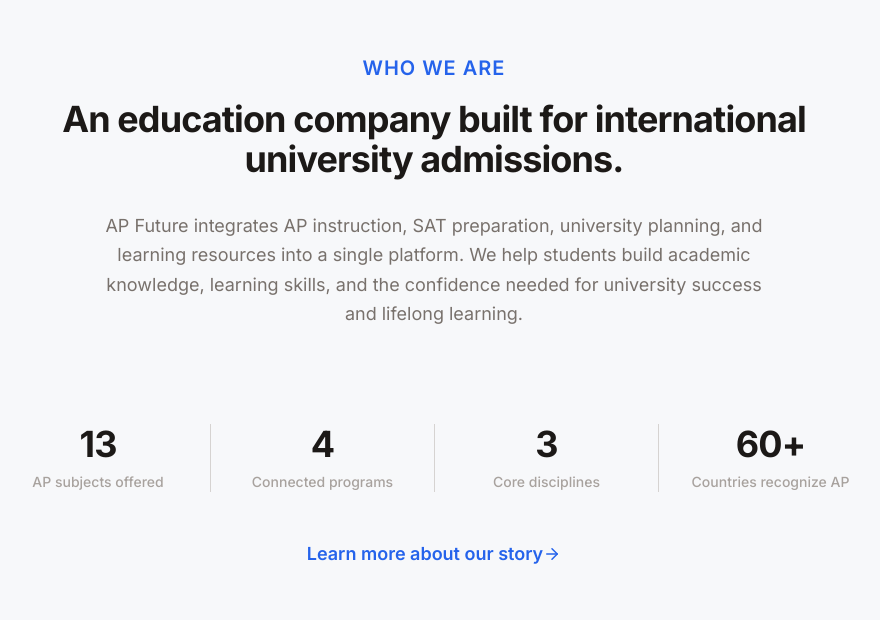
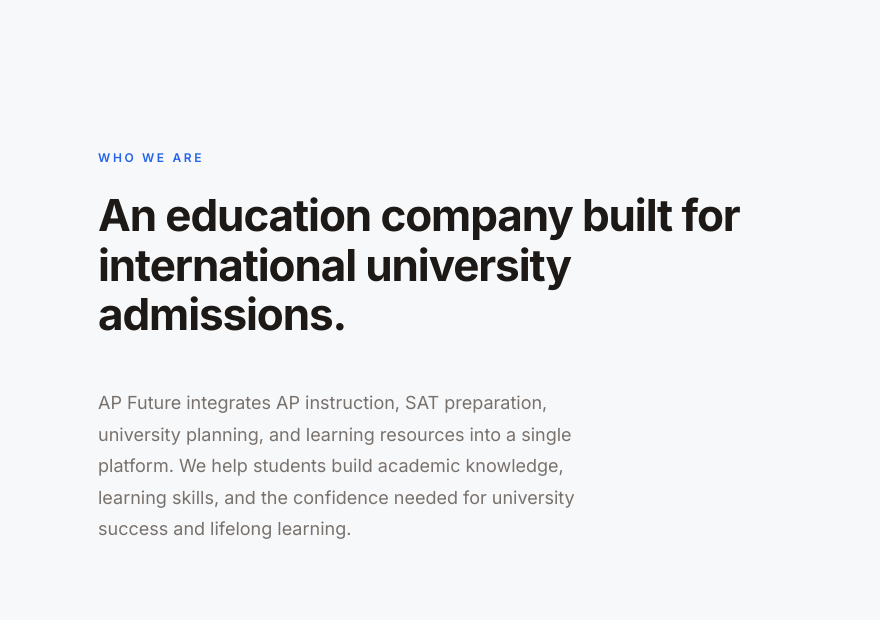
Before and after one commit to apex2012/ap-future, a React (Vite) app: page / in a window 1280 px wide. Shown: the part 820-1440 px from the top of the page, without its empty margins (206-1086 px from the left). Built offline with nearby package versions, Linux system fonts and the light colour scheme.

Commit message:
Refine "Who We Are" section layout

```diff
--- a/src/pages/HomePage.tsx
+++ b/src/pages/HomePage.tsx
@@ -111,24 +111,24 @@
         image={heroImage}
       />
 
-      <section className="bg-[#F7F8FA] py-12 sm:py-14" aria-labelledby="intro-heading">
+      <section className="bg-[#F7F8FA] py-20 sm:py-24" aria-labelledby="intro-heading">
         <PageContainer width="wide">
-          <div className="mx-auto max-w-3xl text-center">
+          <div className="mx-auto max-w-2xl">
             <motion.p
-              className="mb-4 text-xl font-semibold uppercase tracking-wider text-primary-600"
+              className="mb-5 text-xs font-semibold uppercase tracking-[0.22em] text-primary-600"
               {...fadeUp}
             >
               Who We Are
             </motion.p>
             <motion.h2
               id="intro-heading"
-              className="text-3xl font-bold leading-tight tracking-tight text-neutral-900 sm:text-4xl"
+              className="text-[34px] font-bold leading-[1.12] tracking-tight text-neutral-900 sm:text-[44px]"
               {...fadeUp}
             >
               An education company built for international university admissions.
             </motion.h2>
             <motion.p
-              className="mx-auto mt-6 max-w-2xl text-lg leading-relaxed text-neutral-500"
+              className="mt-8 max-w-[520px] text-[18px] leading-[1.75] text-neutral-500"
               {...fadeUp}
             >
               AP Future integrates AP instruction, SAT preparation, university planning, and learning resources
@@ -138,25 +138,25 @@
           </div>
 
           <motion.dl
-            className="mx-auto mt-12 grid max-w-4xl grid-cols-1 gap-y-8 sm:grid-cols-4 sm:gap-y-0"
-            initial={{ opacity: 0, y: 16 }}
+            className="mx-auto mt-20 grid max-w-5xl grid-cols-2 gap-y-12 sm:grid-cols-4 sm:gap-y-0"
+            initial={{ opacity: 0, y: 20 }}
             whileInView={{ opacity: 1, y: 0 }}
             viewport={{ once: true, margin: '-80px' }}
-            transition={{ duration: 0.4, ease: 'easeOut' }}
+            transition={{ duration: 0.5, ease: 'easeOut' }}
           >
             {trustSignals.map((signal, index) => (
               <div
                 key={signal.label}
-                className={`flex flex-col items-center px-4 sm:px-2 ${
-                  index !== 0 ? 'sm:border-l sm:border-neutral-300' : ''
+                className={`flex flex-col items-center sm:px-6 ${
+                  index !== 0 ? 'sm:border-l sm:border-neutral-300/70' : ''
                 }`}
               >
                 <dt className="sr-only">{signal.label}</dt>
                 <dd className="text-center">
-                  <span className="block text-3xl font-bold tracking-tight text-neutral-900 sm:text-4xl">
+                  <span className="block text-[44px] font-bold leading-none tracking-tight text-neutral-900 sm:text-[52px]">
                     {signal.value}
                   </span>
-                  <span className="mt-2 block text-sm font-medium text-neutral-400">
+                  <span className="mt-3 block text-[13px] font-medium tracking-wide text-neutral-400">
                     {signal.label}
                   </span>
                 </dd>
@@ -164,13 +164,15 @@
             ))}
           </motion.dl>
 
-          <motion.div className="mt-8 text-center" {...fadeUp}>
+          <motion.div className="mt-16" {...fadeUp}>
             <Link
               to="/about"
-              className="group inline-flex items-center gap-1.5 text-lg font-semibold text-primary-600 hover:text-primary-700"
+              className="group inline-flex items-center gap-2 text-[15px] font-medium text-neutral-700 transition-colors duration-200 hover:text-neutral-900"
             >
-              Learn more about our story
-              <ArrowRight size={18} className="transition-transform duration-200 group-hover:translate-x-0.5" />
+              <span className="border-b border-neutral-300 pb-0.5 transition-colors duration-200 group-hover:border-neutral-900">
+                Learn more about our story
+              </span>
+              <ArrowRight size={16} className="transition-transform duration-200 group-hover:translate-x-1" />
             </Link>
           </motion.div>
         </PageContainer>
```
